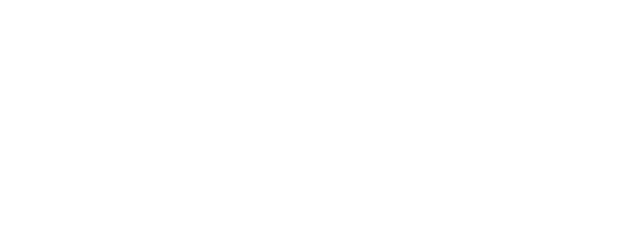
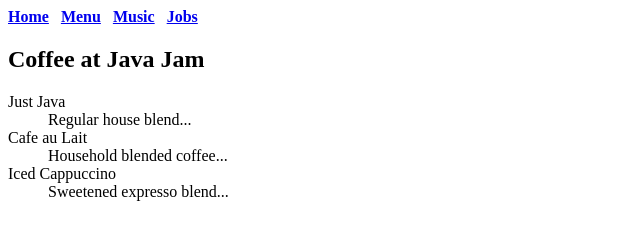
Before and after one commit to TashaPenwellWSCC/JavaJam-Coffee-Bar, a plain HTML site: page menu.html in a window 1280 px wide. Shown: the whole page, without its empty margins (0-640 px from the left). Drawn offline with Linux system fonts and the light colour scheme.

Commit message:
Update menu.html

```diff
--- a/menu.html
+++ b/menu.html
@@ -2,11 +2,38 @@
 <html>
 
 <head>
+  <title> JavaJam Coffee Bar - Menu </title>
 
 </head>
 
 <body>
 
+  <nav>
+      <b>
+
+        <a href = "index.html">Home</a> &nbsp;
+        <a href = "menu.html">Menu</a>  &nbsp;
+        <a href = "music.html">Music</a>  &nbsp;
+        <a href = "jobs.html">Jobs</a>  &nbsp;
+
+      </b>
+    </nav>
+
+  <h2> Coffee at Java Jam </h2>
+
+  <dl>
+    <dt>Just Java</dt>
+    <dd>Regular house blend...</dd>
+
+    <dt>Cafe au Lait</dt>
+    <dd>Household blended coffee...</dd>
+
+    <dt>Iced Cappuccino</dt>
+    <dd>Sweetened expresso blend...</dd>
+
+
+  </dl>
+
 </body>
 
 </html>
```
